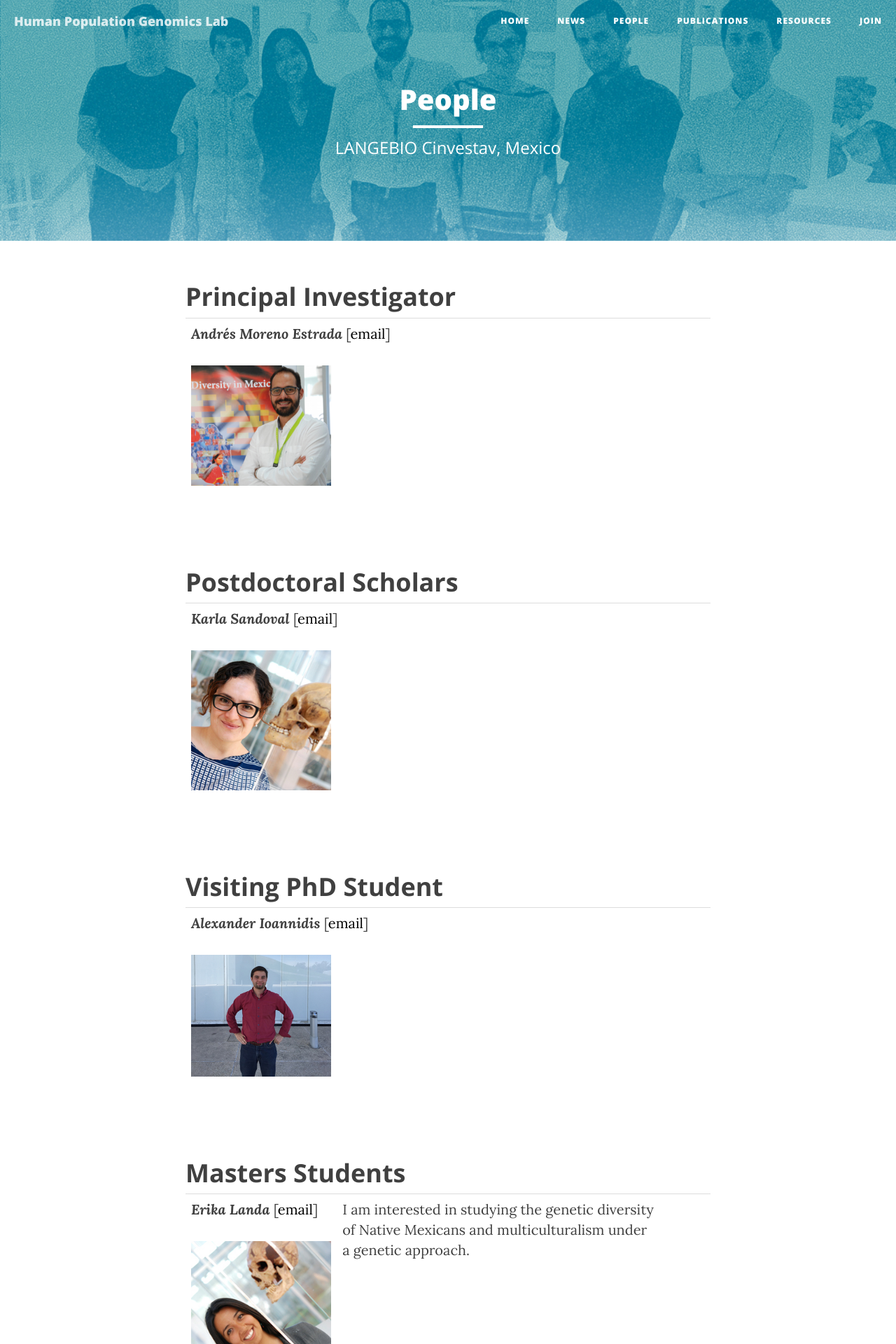
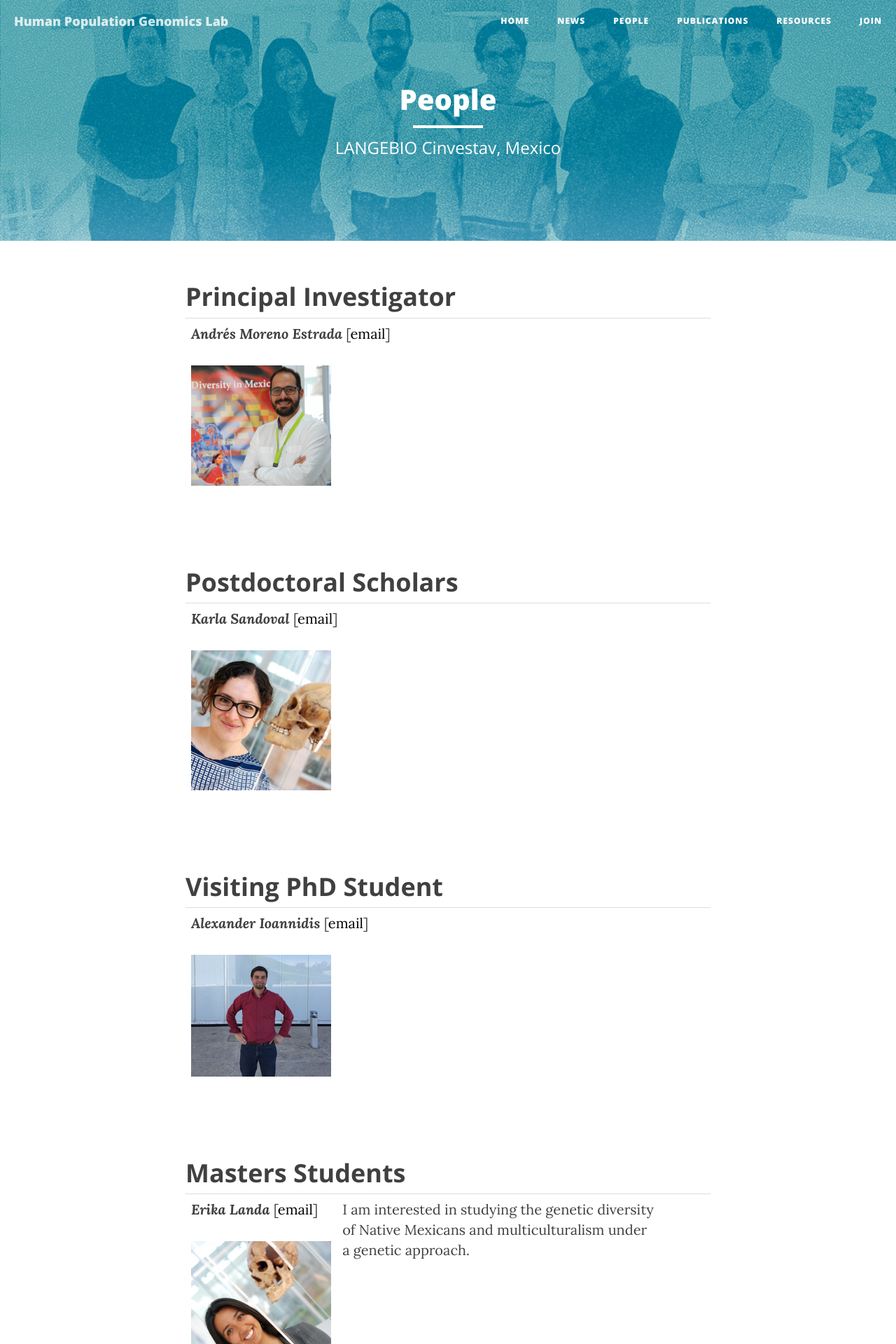
Before and after one commit to milkshakeplustip/milkshakeplustip.github.io, a Jekyll site: the page built from b.html, in a window 1280 px wide. Shown: the top 1920 px of the page at 70% size. Built offline with Jekyll 4.4.1, drawn with Linux system fonts in a browser that asks for light colours; nearby versions of some CDN libraries.

Commit message:
más recortes

```diff
--- a/b.html
+++ b/b.html
@@ -2,7 +2,7 @@
 layout: page
 title: "People"
 description: "LANGEBIO Cinvestav, Mexico"
-header-img: "img/morenolab_2_1000_recorte_2.jpg"
+header-img: "img/morenolab_2_1000_recorte_3.jpg"
 ---
 <h2 class="section-heading">Principal Investigator</h2>
 <table style="width:100%">
```
Also changed, not shown: img/morenolab_2_1000_recorte_3.jpg (added).
